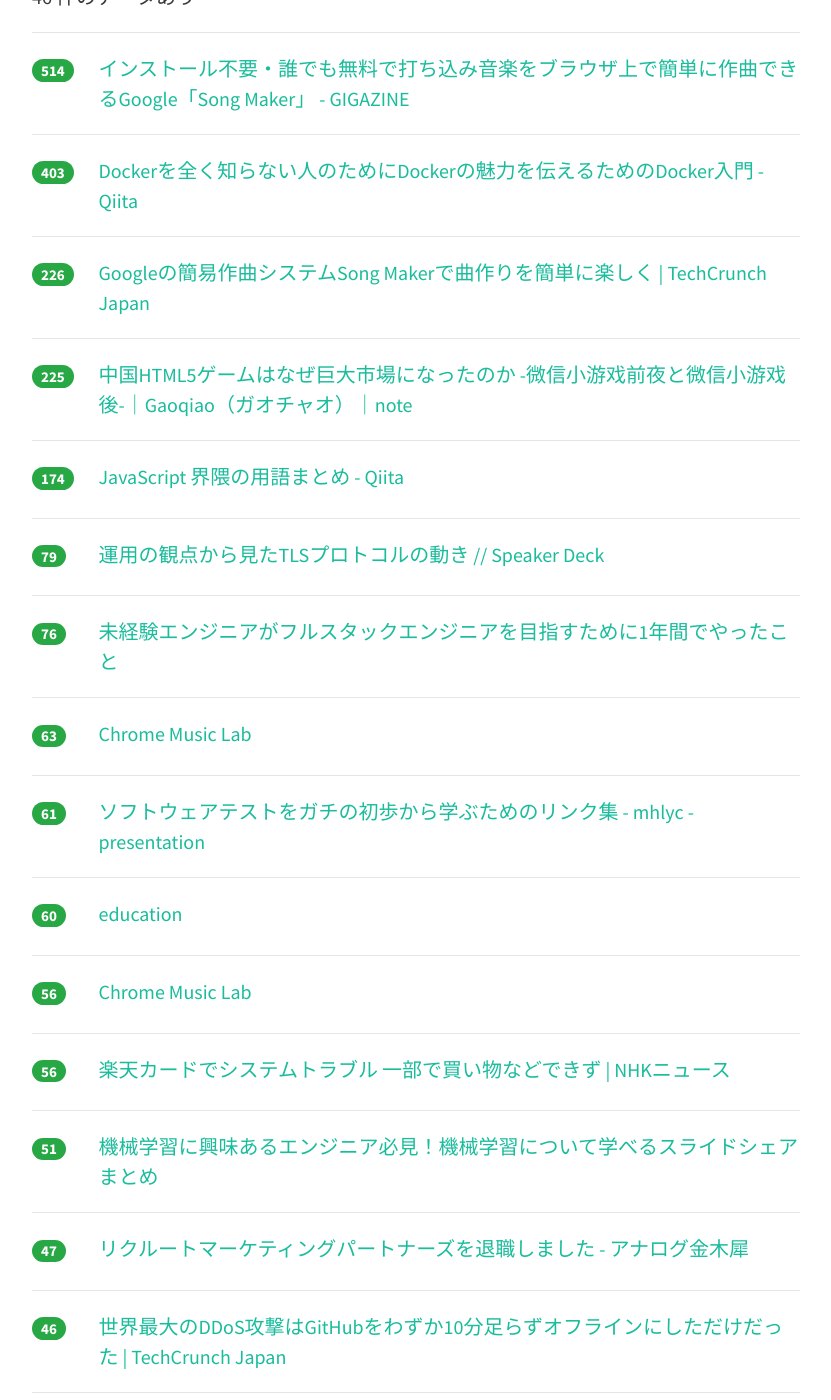
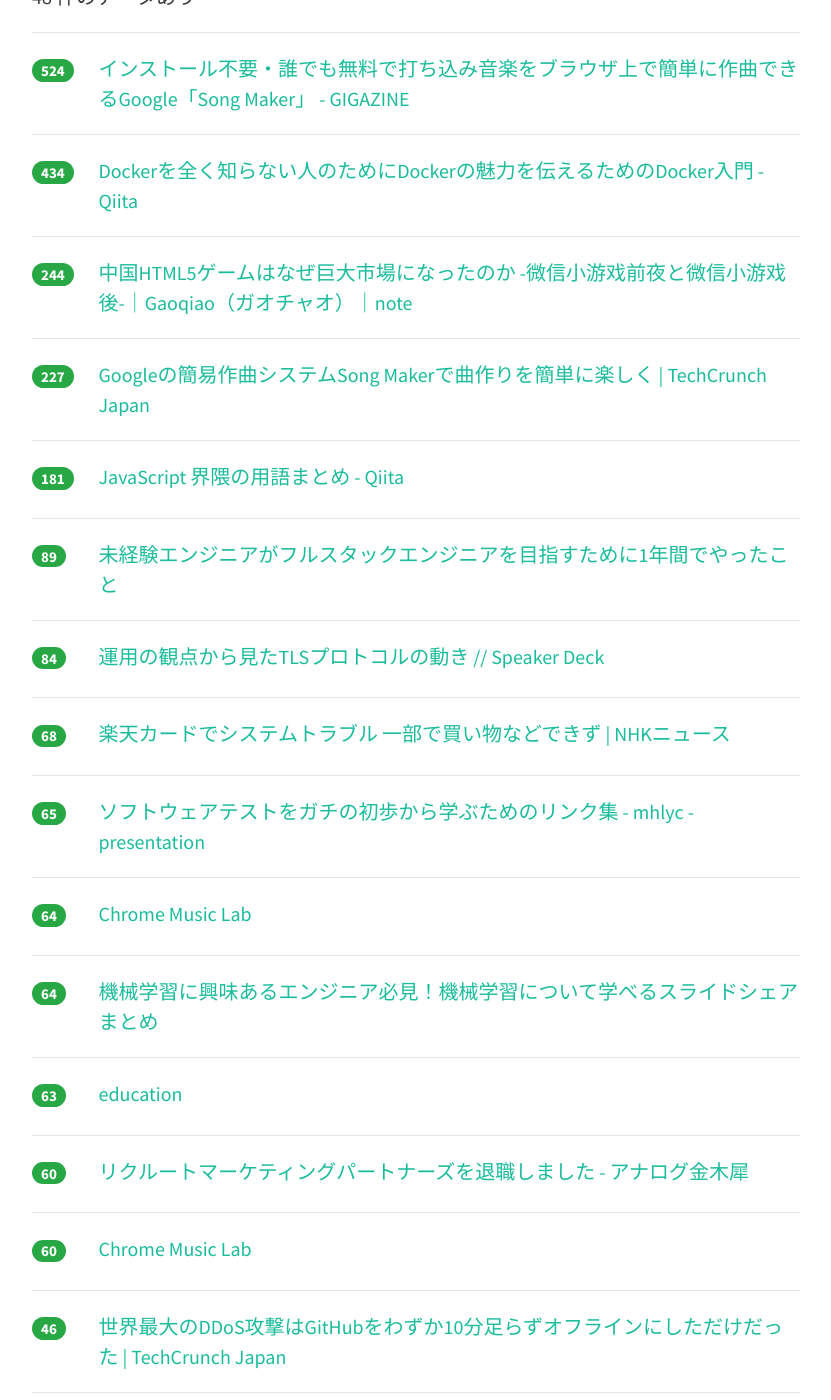
Before and after one commit to yatta47/hatena-matome-site, a Jekyll site: the page built from _posts/2018-03-03-hatena.md, in a window 1280 px wide and 1400 px high, scrolled down 341 px. Shown: the whole window, without its empty margins (224-1055 px from the left). Built offline with Jekyll 4.4.1, drawn with Linux system fonts in a browser that asks for light colours; nearby versions of some CDN libraries; some of the changed text lies outside the part shown.

Commit message:
Updated 2018-03-03

```diff
--- a/_posts/2018-03-03-hatena.md
+++ b/_posts/2018-03-03-hatena.md
@@ -1,79 +1,79 @@
 ---
 layout: post
 title:  "2018-03-03 はてぶIT"
-date:   2018-03-03 20:02:57
+date:   2018-03-03 21:02:35
 tags: [it-hotentry]
 ---
-46 件のデータあり
+48 件のデータあり
 
 <hr><div class="row">
-<div class="col-1"><span class="badge badge-pill badge-success h2">514</span></div>
+<div class="col-1"><span class="badge badge-pill badge-success h2">524</span></div>
 <div class="col-11"><a href='https://gigazine.net/news/20180302-chrome-music-lab-song-maker/' target='_blank'>インストール不要・誰でも無料で打ち込み音楽をブラウザ上で簡単に作曲できるGoogle「Song Maker」 - GIGAZINE</a></div>
 </div>
 <hr>
 <div class="row">
-<div class="col-1"><span class="badge badge-pill badge-success h2">403</span></div>
+<div class="col-1"><span class="badge badge-pill badge-success h2">434</span></div>
 <div class="col-11"><a href='https://qiita.com/bremen/items/4604f530fe25786240db' target='_blank'>Dockerを全く知らない人のためにDockerの魅力を伝えるためのDocker入門 - Qiita</a></div>
 </div>
 <hr>
 <div class="row">
-<div class="col-1"><span class="badge badge-pill badge-success h2">226</span></div>
+<div class="col-1"><span class="badge badge-pill badge-success h2">244</span></div>
+<div class="col-11"><a href='https://note.mu/chinajapan/n/n05a9fdb12dae' target='_blank'>中国HTML5ゲームはなぜ巨大市場になったのか -微信小游戏前夜と微信小游戏後-｜Gaoqiao（ガオチャオ）｜note</a></div>
+</div>
+<hr>
+<div class="row">
+<div class="col-1"><span class="badge badge-pill badge-success h2">227</span></div>
 <div class="col-11"><a href='http://jp.techcrunch.com/2018/03/02/2018-03-02-googles-song-maker-experiment-makes-making-songs-easy/' target='_blank'>Googleの簡易作曲システムSong Makerで曲作りを簡単に楽しく | TechCrunch Japan</a></div>
 </div>
 <hr>
 <div class="row">
-<div class="col-1"><span class="badge badge-pill badge-success h2">225</span></div>
-<div class="col-11"><a href='https://note.mu/chinajapan/n/n05a9fdb12dae' target='_blank'>中国HTML5ゲームはなぜ巨大市場になったのか -微信小游戏前夜と微信小游戏後-｜Gaoqiao（ガオチャオ）｜note</a></div>
-</div>
-<hr>
-<div class="row">
-<div class="col-1"><span class="badge badge-pill badge-success h2">174</span></div>
+<div class="col-1"><span class="badge badge-pill badge-success h2">181</span></div>
 <div class="col-11"><a href='https://qiita.com/sinsengumi/items/e20342d13cbdd7ac2304' target='_blank'>JavaScript 界隈の用語まとめ - Qiita</a></div>
 </div>
 <hr>
 <div class="row">
-<div class="col-1"><span class="badge badge-pill badge-success h2">79</span></div>
+<div class="col-1"><span class="badge badge-pill badge-success h2">89</span></div>
+<div class="col-11"><a href='https://career.levtech.jp/guide/knowhow/article/252/' target='_blank'>未経験エンジニアがフルスタックエンジニアを目指すために1年間でやったこと</a></div>
+</div>
+<hr>
+<div class="row">
+<div class="col-1"><span class="badge badge-pill badge-success h2">84</span></div>
 <div class="col-11"><a href='https://speakerdeck.com/shigeki/yun-yong-falseguan-dian-karajian-tatlspurotokorufalsedong-ki' target='_blank'>運用の観点から見たTLSプロトコルの動き // Speaker Deck</a></div>
 </div>
 <hr>
 <div class="row">
-<div class="col-1"><span class="badge badge-pill badge-success h2">76</span></div>
-<div class="col-11"><a href='https://career.levtech.jp/guide/knowhow/article/252/' target='_blank'>未経験エンジニアがフルスタックエンジニアを目指すために1年間でやったこと</a></div>
+<div class="col-1"><span class="badge badge-pill badge-success h2">68</span></div>
+<div class="col-11"><a href='https://www3.nhk.or.jp/news/html/20180303/k10011350451000.html' target='_blank'>楽天カードでシステムトラブル 一部で買い物などできず | NHKニュース</a></div>
+</div>
+<hr>
+<div class="row">
+<div class="col-1"><span class="badge badge-pill badge-success h2">65</span></div>
+<div class="col-11"><a href='http://mhlyc.hatenablog.com/entry/2017/05/26/074749' target='_blank'>ソフトウェアテストをガチの初歩から学ぶためのリンク集 - mhlyc -presentation</a></div>
+</div>
+<hr>
+<div class="row">
+<div class="col-1"><span class="badge badge-pill badge-success h2">64</span></div>
+<div class="col-11"><a href='https://musiclab.chromeexperiments.com/Experiments' target='_blank'>Chrome Music Lab</a></div>
+</div>
+<hr>
+<div class="row">
+<div class="col-1"><span class="badge badge-pill badge-success h2">64</span></div>
+<div class="col-11"><a href='https://career.levtech.jp/guide/knowhow/article/58/' target='_blank'>機械学習に興味あるエンジニア必見！機械学習について学べるスライドシェアまとめ</a></div>
 </div>
 <hr>
 <div class="row">
 <div class="col-1"><span class="badge badge-pill badge-success h2">63</span></div>
-<div class="col-11"><a href='https://musiclab.chromeexperiments.com/Experiments' target='_blank'>Chrome Music Lab</a></div>
-</div>
-<hr>
-<div class="row">
-<div class="col-1"><span class="badge badge-pill badge-success h2">61</span></div>
-<div class="col-11"><a href='http://mhlyc.hatenablog.com/entry/2017/05/26/074749' target='_blank'>ソフトウェアテストをガチの初歩から学ぶためのリンク集 - mhlyc -presentation</a></div>
+<div class="col-11"><a href='https://google.ai/education/' target='_blank'>education</a></div>
 </div>
 <hr>
 <div class="row">
 <div class="col-1"><span class="badge badge-pill badge-success h2">60</span></div>
-<div class="col-11"><a href='https://google.ai/education/' target='_blank'>education</a></div>
+<div class="col-11"><a href='http://motida-japan.hatenablog.com/entry/2018/03/03/102906' target='_blank'>リクルートマーケティングパートナーズを退職しました - アナログ金木犀</a></div>
 </div>
 <hr>
 <div class="row">
-<div class="col-1"><span class="badge badge-pill badge-success h2">56</span></div>
+<div class="col-1"><span class="badge badge-pill badge-success h2">60</span></div>
 <div class="col-11"><a href='https://musiclab.chromeexperiments.com/' target='_blank'>Chrome Music Lab</a></div>
-</div>
-<hr>
-<div class="row">
-<div class="col-1"><span class="badge badge-pill badge-success h2">56</span></div>
-<div class="col-11"><a href='https://www3.nhk.or.jp/news/html/20180303/k10011350451000.html' target='_blank'>楽天カードでシステムトラブル 一部で買い物などできず | NHKニュース</a></div>
-</div>
-<hr>
-<div class="row">
-<div class="col-1"><span class="badge badge-pill badge-success h2">51</span></div>
-<div class="col-11"><a href='https://career.levtech.jp/guide/knowhow/article/58/' target='_blank'>機械学習に興味あるエンジニア必見！機械学習について学べるスライドシェアまとめ</a></div>
-</div>
-<hr>
-<div class="row">
-<div class="col-1"><span class="badge badge-pill badge-success h2">47</span></div>
-<div class="col-11"><a href='http://motida-japan.hatenablog.com/entry/2018/03/03/102906' target='_blank'>リクルートマーケティングパートナーズを退職しました - アナログ金木犀</a></div>
 </div>
 <hr>
 <div class="row">
@@ -82,17 +82,17 @@ tags: [it-hotentry]
 </div>
 <hr>
 <div class="row">
-<div class="col-1"><span class="badge badge-pill badge-success h2">43</span></div>
+<div class="col-1"><span class="badge badge-pill badge-success h2">45</span></div>
+<div class="col-11"><a href='http://www.rupannzasann.com/entry/2018/03/03/040000' target='_blank'>はてなブックマークについて、なんて使いにくいんだ！とイラついていたけど、勘違いだった件 - 節約系ミニマリスト0.5</a></div>
+</div>
+<hr>
+<div class="row">
+<div class="col-1"><span class="badge badge-pill badge-success h2">44</span></div>
 <div class="col-11"><a href='http://www.itmedia.co.jp/news/articles/1803/02/news094.html' target='_blank'>トヨタ、AIソフト研究開発で新会社　1000人体制、3000億円以上投資へ - ITmedia NEWS</a></div>
 </div>
 <hr>
 <div class="row">
-<div class="col-1"><span class="badge badge-pill badge-success h2">43</span></div>
-<div class="col-11"><a href='http://www.rupannzasann.com/entry/2018/03/03/040000' target='_blank'>はてなブックマークについて、なんて使いにくいんだ！とイラついていたけど、勘違いだった件 - 節約系ミニマリスト0.5</a></div>
-</div>
-<hr>
-<div class="row">
-<div class="col-1"><span class="badge badge-pill badge-success h2">39</span></div>
+<div class="col-1"><span class="badge badge-pill badge-success h2">42</span></div>
 <div class="col-11"><a href='https://dev.classmethod.jp/client-side/language-client-side/try-swift-tokyo-2018-optimizing-swift-code-for-separation-of-concerns-and-simplicity/' target='_blank'>Swift版リーダブルコード「関心の分離と単純化のためのSwiftコードの最適化」 #tryswiftconf ｜ Developers.IO</a></div>
 </div>
 <hr>
@@ -107,13 +107,23 @@ tags: [it-hotentry]
 </div>
 <hr>
 <div class="row">
-<div class="col-1"><span class="badge badge-pill badge-success h2">33</span></div>
+<div class="col-1"><span class="badge badge-pill badge-success h2">34</span></div>
 <div class="col-11"><a href='http://wnyan.jp/4327' target='_blank'>もうすぐテザリング有料化 | 無線にゃん</a></div>
 </div>
 <hr>
 <div class="row">
-<div class="col-1"><span class="badge badge-pill badge-success h2">33</span></div>
+<div class="col-1"><span class="badge badge-pill badge-success h2">34</span></div>
 <div class="col-11"><a href='https://www.businessinsider.jp/post-163168' target='_blank'>なぜ？ auとソフトバンクの「テザリング実質有料化」 —— ドコモの対応はどうなる？ | BUSINESS INSIDER JAPAN</a></div>
+</div>
+<hr>
+<div class="row">
+<div class="col-1"><span class="badge badge-pill badge-success h2">34</span></div>
+<div class="col-11"><a href='http://www.herawata.com/entry/2018/03/03/071337' target='_blank'>グーグルアドセンスのクリック率を3倍以上上げた具体的な5つの方法を教えます - 男子大学生のひとりよがりブログ</a></div>
+</div>
+<hr>
+<div class="row">
+<div class="col-1"><span class="badge badge-pill badge-success h2">34</span></div>
+<div class="col-11"><a href='https://papix.hatenablog.com/entry/2018/03/03/112532' target='_blank'>YAPC::Okinawaで, ｢Webサービスを監視するときに僕達が考えたこと｣というトークをしました - Masteries</a></div>
 </div>
 <hr>
 <div class="row">
@@ -123,42 +133,42 @@ tags: [it-hotentry]
 <hr>
 <div class="row">
 <div class="col-1"><span class="badge badge-pill badge-success h2">32</span></div>
-<div class="col-11"><a href='http://www.herawata.com/entry/2018/03/03/071337' target='_blank'>グーグルアドセンスのクリック率を3倍以上上げた具体的な5つの方法を教えます - 男子大学生のひとりよがりブログ</a></div>
+<div class="col-11"><a href='https://musiclab.chromeexperiments.com/Song-Maker/' target='_blank'>Chrome Music Lab - Song Maker</a></div>
+</div>
+<hr>
+<div class="row">
+<div class="col-1"><span class="badge badge-pill badge-success h2">31</span></div>
+<div class="col-11"><a href='https://affi-note.com/benefitwriting' target='_blank'>ベネフィットライティングと潜在的な検索クエリをペルソナから考える方法 | アフィリノオト</a></div>
 </div>
 <hr>
 <div class="row">
 <div class="col-1"><span class="badge badge-pill badge-success h2">30</span></div>
-<div class="col-11"><a href='https://musiclab.chromeexperiments.com/Song-Maker/' target='_blank'>Chrome Music Lab - Song Maker</a></div>
-</div>
-<hr>
-<div class="row">
-<div class="col-1"><span class="badge badge-pill badge-success h2">29</span></div>
-<div class="col-11"><a href='https://affi-note.com/benefitwriting' target='_blank'>ベネフィットライティングと潜在的な検索クエリをペルソナから考える方法 | アフィリノオト</a></div>
+<div class="col-11"><a href='https://steemit.com/ja-blockchain/@programmer0/twitter-oauth' target='_blank'>TwitterとOAuthで超簡易ブロックチェーンつくった — Steemit</a></div>
 </div>
 <hr>
 <div class="row">
 <div class="col-1"><span class="badge badge-pill badge-success h2">28</span></div>
-<div class="col-11"><a href='https://papix.hatenablog.com/entry/2018/03/03/112532' target='_blank'>YAPC::Okinawaで, ｢Webサービスを監視するときに僕達が考えたこと｣というトークをしました - Masteries</a></div>
-</div>
-<hr>
-<div class="row">
-<div class="col-1"><span class="badge badge-pill badge-success h2">27</span></div>
-<div class="col-11"><a href='https://steemit.com/ja-blockchain/@programmer0/twitter-oauth' target='_blank'>TwitterとOAuthで超簡易ブロックチェーンつくった — Steemit</a></div>
+<div class="col-11"><a href='http://b.hatena.ne.jp/entry/s/this.kiji.is/342295361173423201' target='_blank'>はてなブックマーク - 女性の太ももの写真展中止、東京　ネット上で批判の声 - 共同通信</a></div>
 </div>
 <hr>
 <div class="row">
 <div class="col-1"><span class="badge badge-pill badge-success h2">25</span></div>
-<div class="col-11"><a href='http://b.hatena.ne.jp/entry/s/this.kiji.is/342295361173423201' target='_blank'>はてなブックマーク - 女性の太ももの写真展中止、東京　ネット上で批判の声 - 共同通信</a></div>
-</div>
-<hr>
-<div class="row">
-<div class="col-1"><span class="badge badge-pill badge-success h2">24</span></div>
 <div class="col-11"><a href='https://gigazine.net/news/20180303-fart-bad-plane/' target='_blank'>乗客のオナラが臭すぎて飛行機が着陸して警察がやってくるという事案が発生 - GIGAZINE</a></div>
 </div>
 <hr>
 <div class="row">
 <div class="col-1"><span class="badge badge-pill badge-success h2">21</span></div>
 <div class="col-11"><a href='https://japan.cnet.com/article/35115501/' target='_blank'>GitHubに過去最大級のDDoS攻撃--「memcached」を悪用 - CNET Japan</a></div>
+</div>
+<hr>
+<div class="row">
+<div class="col-1"><span class="badge badge-pill badge-success h2">21</span></div>
+<div class="col-11"><a href='http://us.jnto.go.jp/cometojapan/' target='_blank'>Come to Japan | with Kizuna AI</a></div>
+</div>
+<hr>
+<div class="row">
+<div class="col-1"><span class="badge badge-pill badge-success h2">21</span></div>
+<div class="col-11"><a href='https://postd.cc/functional-programming-for-javascript-people-1/' target='_blank'>JavaScriptユーザのための関数型プログラミング(前編) | POSTD</a></div>
 </div>
 <hr>
 <div class="row">
@@ -198,7 +208,7 @@ tags: [it-hotentry]
 <hr>
 <div class="row">
 <div class="col-1"><span class="badge badge-pill badge-success h2">17</span></div>
-<div class="col-11"><a href='https://postd.cc/functional-programming-for-javascript-people-1/' target='_blank'>JavaScriptユーザのための関数型プログラミング(前編) | POSTD</a></div>
+<div class="col-11"><a href='https://www.fxsitecompat.com/ja/docs/2018/symantec-issued-certificates-will-soon-be-distrusted/' target='_blank'>Symantec 社から発行された証明書の信頼が近く失われます (影響あり) | Firefox サイト互換性情報</a></div>
 </div>
 <hr>
 <div class="row">
@@ -208,12 +218,7 @@ tags: [it-hotentry]
 <hr>
 <div class="row">
 <div class="col-1"><span class="badge badge-pill badge-success h2">15</span></div>
-<div class="col-11"><a href='http://us.jnto.go.jp/cometojapan/' target='_blank'>Come to Japan | with Kizuna AI</a></div>
-</div>
-<hr>
-<div class="row">
-<div class="col-1"><span class="badge badge-pill badge-success h2">15</span></div>
-<div class="col-11"><a href='https://www.fxsitecompat.com/ja/docs/2018/symantec-issued-certificates-will-soon-be-distrusted/' target='_blank'>Symantec 社から発行された証明書の信頼が近く失われます (影響あり) | Firefox サイト互換性情報</a></div>
+<div class="col-11"><a href='https://www.slideshare.net/linecorp/perlline-news' target='_blank'>Perlで実装されたLINE NEWSの裏側</a></div>
 </div>
 <hr>
 <div class="row">
@@ -223,7 +228,7 @@ tags: [it-hotentry]
 <hr>
 <div class="row">
 <div class="col-1"><span class="badge badge-pill badge-success h2">13</span></div>
-<div class="col-11"><a href='https://www.slideshare.net/linecorp/perlline-news' target='_blank'>Perlで実装されたLINE NEWSの裏側</a></div>
+<div class="col-11"><a href='https://www.rakuten-card.co.jp/info/news/20180303/' target='_blank'>楽天カード: システム不具合によるサービスの一時利用停止のお詫びとお知らせ</a></div>
 </div>
 <hr>
 <div class="row">
@@ -236,3 +241,8 @@ tags: [it-hotentry]
 <div class="col-11"><a href='http://www.itmedia.co.jp/mobile/articles/1803/02/news109.html' target='_blank'>探してみよう！　3万円前後で買える「春スマホ」（キャリア実質価格編） (1/3) - ITmedia Mobile</a></div>
 </div>
 <hr>
+<div class="row">
+<div class="col-1"><span class="badge badge-pill badge-success h2">0</span></div>
+<div class="col-11"><a href='https://www.jiji.com/jc/article?k=2018030300423&g=eco' target='_blank'>切符の日付、西暦表示に＝改元機に一本化の動き－鉄道大手：時事ドットコム</a></div>
+</div>
+<hr>
```
